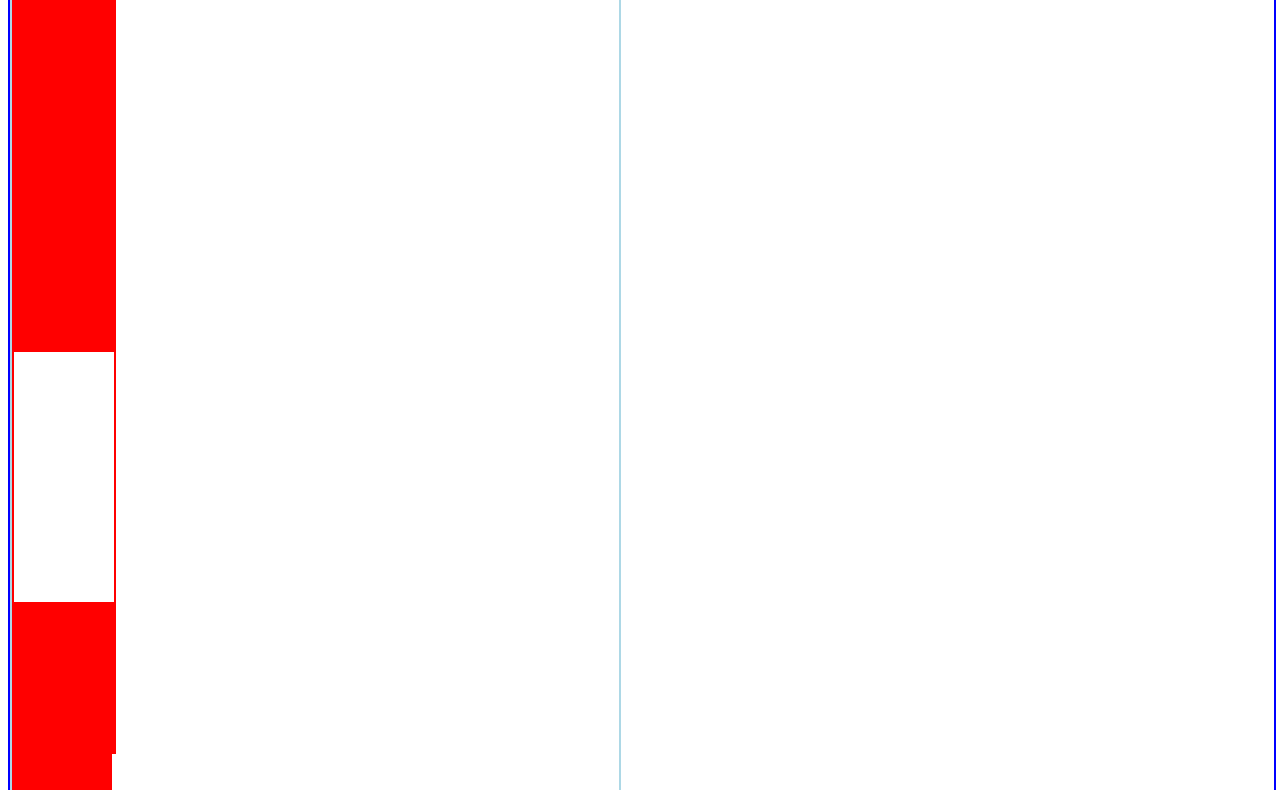
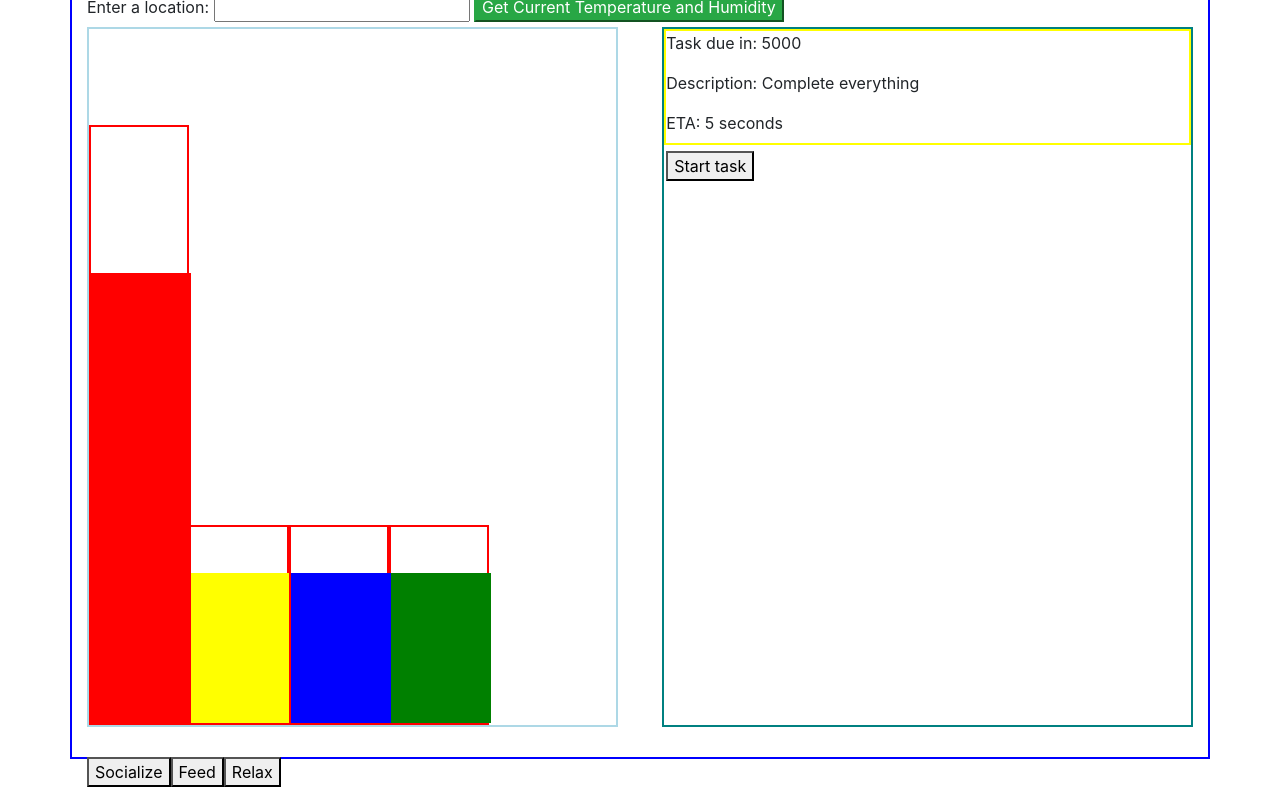
Before and after one commit to jiwonhan1/Programmer-happiness, a website built with webpack: page src/index.html in a window 1280 px wide. Shown: the part 66-856 px from the top of the page. Built offline with nearby package versions, Linux system fonts and the light colour scheme.

Commit message:
Complete interface

```diff
--- a/package.json
+++ b/package.json
@@ -17,6 +17,7 @@
     "@babel/plugin-transform-modules-commonjs": "^7.6.0",
     "clean-webpack-plugin": "^3.0.0",
     "css-loader": "^3.2.0",
+    "dotenv-webpack": "^1.7.0",
     "eslint": "^6.3.0",
     "eslint-loader": "^3.0.0",
     "html-webpack-plugin": "^3.2.0",
--- a/src/css/styles.css
+++ b/src/css/styles.css
@@ -9,13 +9,17 @@
 }
 
 #health-display {
+    position: relative;
     width: 48%;
-    height: 1000px;
+    height: 700px;
     border: 2px solid lightblue;
+    float: left;
+    display: flex;
+    flex-direction: row;
 }
 #task-list-display {
     width: 48%;
-    height: 1000px;
+    height: 700px;
     border: 2px solid teal;
     float: right;
 }
@@ -29,9 +33,13 @@
 }
 #happiness-meter {
     border: 2px solid red;
-    height: 400px;
+    height: 600px;
+    width: 100px;
     display: flex;
     flex-direction: column-reverse;
+    position: absolute;
+    bottom: 0px;
+    left: 0px;
 }
 
 .happiness-bar-container {
@@ -41,48 +49,51 @@
 }
 #social-meter {
     border: 2px solid red;
-    height: 400px;
+    height: 200px;
     width: 100px;
     display: flex;
     flex-direction: column-reverse;
+    position: absolute;
+    bottom: 0px;
+    left: 100px;
 }
 
 .social-bar-container {
     width: 100px;
     height: 10px;
-    background-color: red;
+    background-color: yellow;
 }
 #work-meter {
     border: 2px solid red;
-    height: 400px;
+    height: 200px;
     width: 100px;
     display: flex;
     flex-direction: column-reverse;
+    position: absolute;
+    bottom: 0px;
+    left: 200px;
 }
 
 .work-bar-container {
     width: 100px;
     height: 10px;
-    background-color: red;
+    background-color: blue;
 }
-#happiness-meter {
+#hunger-meter {
     border: 2px solid red;
-    height: 400px;
+    height: 200px;
     width: 100px;
     display: flex;
     flex-direction: column-reverse;
+    position: absolute;
+    bottom: 0px;
+    left: 300px;
 }
 
 .hunger-bar-container {
     width: 100px;
     height: 10px;
-    background-color: red;
-}
-.hunger-bar {
-    border: 2px solid green;
-    background-color: blue;
-    width: 96px;
-    height: 6px;
+    background-color: green;
 }
 .hidden {
     display: none;
--- a/src/index.html
+++ b/src/index.html
@@ -8,10 +8,26 @@
 </head>
 <body>
   <div class="container">
-    <div id="main-content">
-      <div id="health-display"></div>
-      <div id="task-list-display"></div>
+    <div class="row">
+      <div class="col-12">
+          <h1>Get Weather Conditions From Anywhere!</h1>
+          <label for="location">Enter a location:</label>
+          <input id="location" type="text">
+          <button class="btn-success" id="weatherLocation">Get Current Temperature and Humidity</button>
+          <div class="errors"></div>
+          <div class="showHumidity"></div>
+          <div class="showTemp"></div>
+      </div>
     </div>
+    <div class="row">
+        <div class="col-12">
+            <div id="main-content">
+                <div id="health-display"></div>
+                <div id="task-list-display"></div>
+              </div>
+            <div id="user-buttons"></div>
+        </div>
+      </div>
   </div>
 </body>
 </html>
--- a/src/index.js
+++ b/src/index.js
@@ -1,5 +1,31 @@
+import $ from 'jquery';
+import 'bootstrap';
+import 'bootstrap/dist/css/bootstrap.min.css';
+import './css/styles.css';
 import { startGame } from './js/interface-logic.js';
-import './css/styles.css';
-//import { Programmer } from './js/programmer.js';
 
-window.onload = startGame()
+$(document).ready(function() {
+    startGame()
+    $('#weatherLocation').click(function() {
+      const city = $('#location').val();
+      $('#location').val("");
+
+      let request = new XMLHttpRequest();
+      //const url = `http://api.openweathermap.org/data/2.5/weather?q=Portland&appid=47366036d035b13495e87569682306a2`;
+      const url = `http://api.openweathermap.org/data/2.5/weather?q=${city}&appid=${process.env.API_KEY}`;
+      request.onreadystatechange = function() {
+        if (this.readyState === 4 && this.status === 200) {
+          const response = JSON.parse(this.responseText);
+          getElements(response);
+        }
+      }
+
+      request.open("GET", url, true);
+      request.send();
+
+     const getElements = function(response) {
+        $('.showHumidity').text(`The humidity in ${city} is ${response.main.humidity}%`);
+        $('.showTemp').text(`The temperature in Kelvins is ${response.main.temp} degrees.`);
+      }
+    });
+  });
--- a/src/js/interface-logic.js
+++ b/src/js/interface-logic.js
@@ -218,7 +218,7 @@ export function startGame() {
   },10)
  }
   export function createButtons() {
-    let mainContent = document.getElementById("health-display");
+    let mainContent = document.getElementById("user-buttons");
     let socialButton = document.createElement("button");
     socialButton.id = "socialize-button";
     socialButton.className = "user-button";
--- a/webpack.config.js
+++ b/webpack.config.js
@@ -2,6 +2,7 @@ const path = require('path');
 const HtmlWebpackPlugin = require('html-webpack-plugin');
 const { CleanWebpackPlugin } = require('clean-webpack-plugin');
 const UglifyJsPlugin = require('uglifyjs-webpack-plugin');
+const Dotenv = require('dotenv-webpack');
 
 module.exports = {
   entry: './src/index.js',
@@ -20,7 +21,8 @@ module.exports = {
       title: 'Ping Pong',
       template: './src/index.html',
       inject: 'body'
-    })
+    }),
+    new Dotenv()
   ],
   module: {
     rules: [
```
Also changed, not shown: 3 other files.
